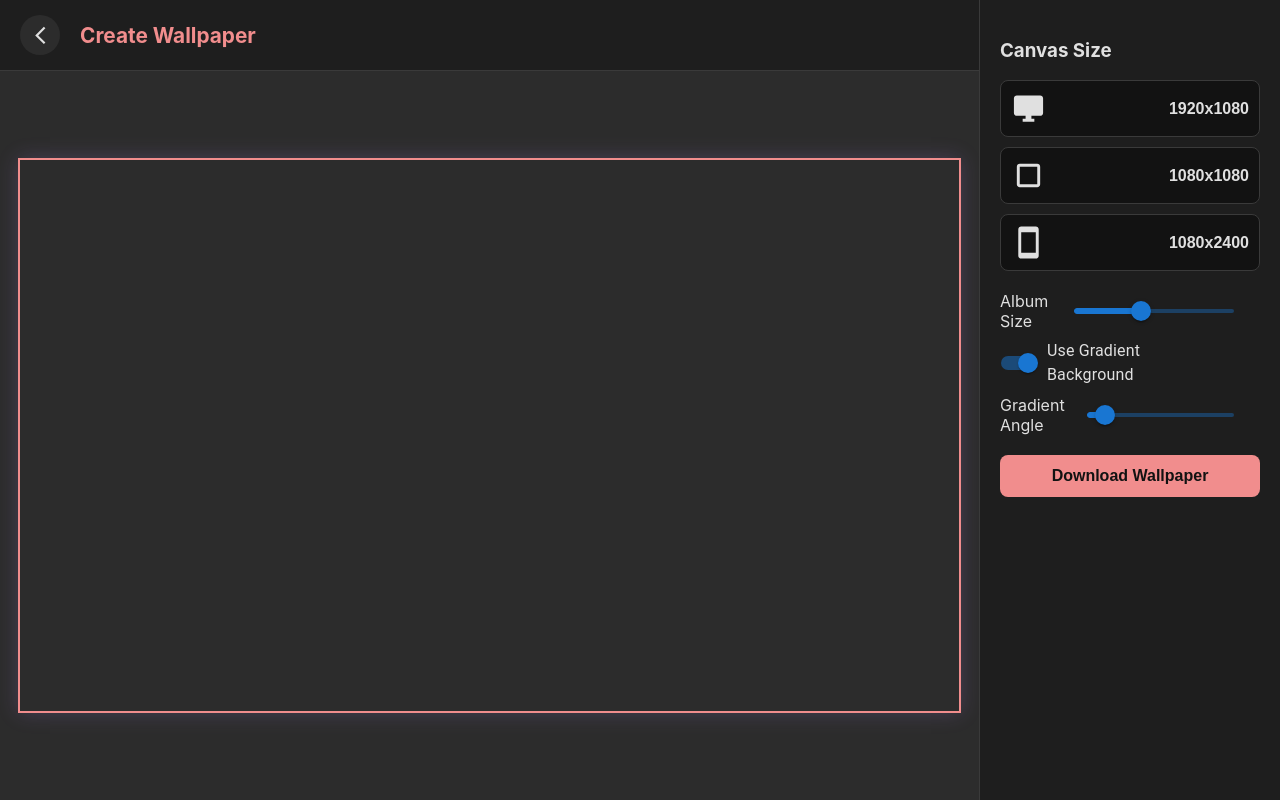
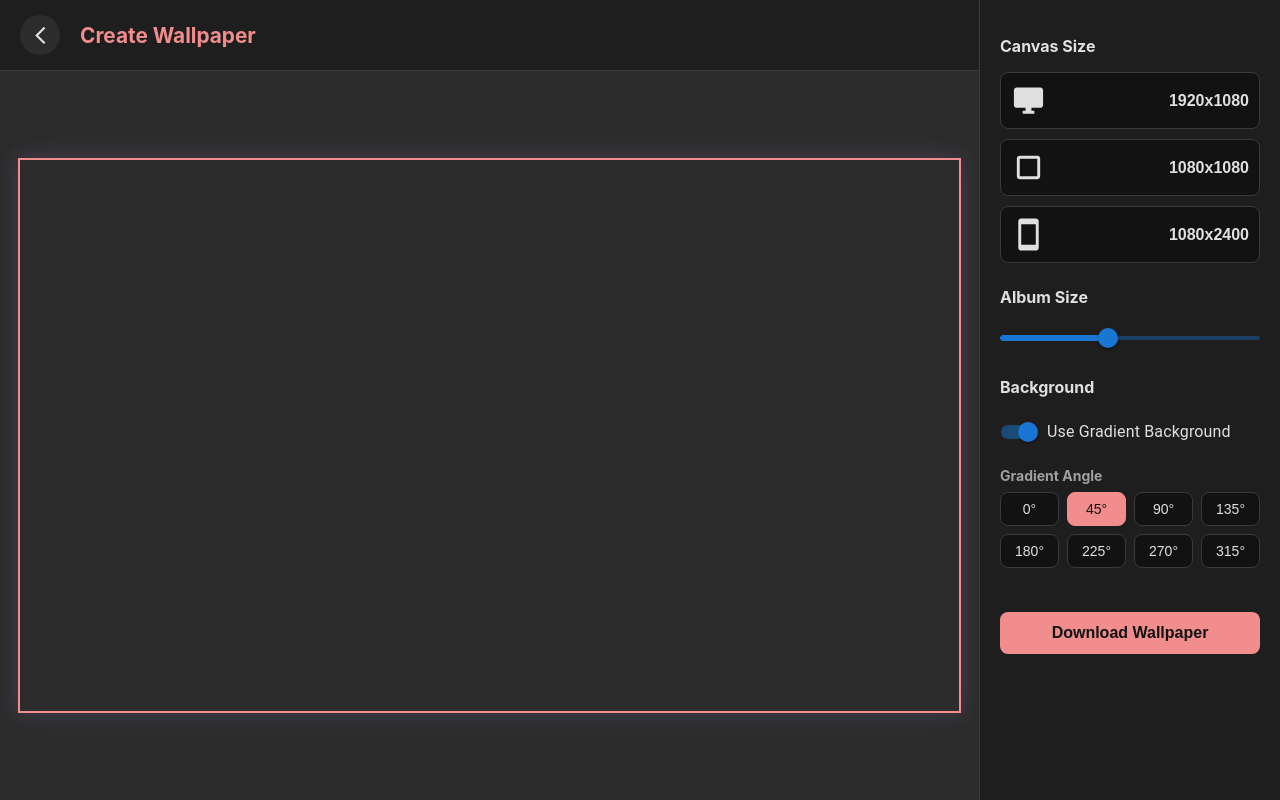
Before and after one commit to DhruvSinha2003/album-cover-wallpaper, a React (Create React App) app: page /create in a window 1280 px wide. Both pictures are taken after a click on the label "Use Gradient Background". Built offline with nearby package versions, Linux system fonts and the light colour scheme.

Commit message:
background colors

```diff
--- a/package.json
+++ b/package.json
@@ -16,6 +16,7 @@
     "https": "^1.0.0",
     "lodash": "^4.17.21",
     "react": "^18.3.1",
+    "react-colorful": "^5.6.1",
     "react-dom": "^18.3.1",
     "react-icons": "^5.3.0",
     "react-scripts": "5.0.1",
--- /dev/null
+++ b/src/BackgroundControls.js
@@ -0,0 +1,60 @@
+// BackgroundControls.js
+import React from "react";
+import { HexColorPicker } from "react-colorful";
+
+const BackgroundControls = ({
+  useGradient,
+  onGradientToggle,
+  gradientAngle,
+  onGradientAngleChange,
+  solidColor,
+  onSolidColorChange,
+}) => {
+  const angleOptions = [0, 45, 90, 135, 180, 225, 270, 315];
+
+  return (
+    <div className="background-controls">
+      <div className="control-section">
+        <h3>Background Type</h3>
+        <div className="toggle-buttons">
+          <button
+            className={!useGradient ? "active" : ""}
+            onClick={() => onGradientToggle(false)}
+          >
+            Solid Color
+          </button>
+          <button
+            className={useGradient ? "active" : ""}
+            onClick={() => onGradientToggle(true)}
+          >
+            Gradient
+          </button>
+        </div>
+      </div>
+
+      {useGradient ? (
+        <div className="control-section">
+          <h3>Gradient Angle</h3>
+          <div className="angle-buttons">
+            {angleOptions.map((angle) => (
+              <button
+                key={angle}
+                className={gradientAngle === angle ? "active" : ""}
+                onClick={() => onGradientAngleChange(angle)}
+              >
+                {angle}°
+              </button>
+            ))}
+          </div>
+        </div>
+      ) : (
+        <div className="control-section">
+          <h3>Background Color</h3>
+          <HexColorPicker color={solidColor} onChange={onSolidColorChange} />
+        </div>
+      )}
+    </div>
+  );
+};
+
+export default BackgroundControls;
--- a/src/Create.js
+++ b/src/Create.js
@@ -2,10 +2,13 @@ import React, { useCallback, useEffect, useRef, useState } from "react";
 import { IconContext } from "react-icons";
 import { MdArrowBackIosNew } from "react-icons/md";
 import { useLocation, useNavigate } from "react-router-dom";
+import BackgroundControls from "./BackgroundControls";
 import "./Create.css";
 import Sidebar from "./Sidebar";
+import { createGradient, extractDistinctColors } from "./gradientUtils";
 
 export default function Create() {
+  const [solidColor, setSolidColor] = useState("#f0f0f0");
   const location = useLocation();
   const { image } = location.state || {};
   const [canvasSize, setCanvasSize] = useState({ width: 1920, height: 1080 });
@@ -80,12 +83,18 @@ export default function Create() {
       ctx.clearRect(0, 0, canvas.width, canvas.height);
 
       if (useGradient) {
-        drawGradient();
+        const gradient = createGradient(
+          ctx,
+          canvas.width,
+          canvas.height,
+          dominantColors,
+          gradientAngle
+        );
+        ctx.fillStyle = gradient;
       } else {
-        // Fill with a neutral color when not using gradient
-        ctx.fillStyle = "#f0f0f0";
-        ctx.fillRect(0, 0, canvas.width, canvas.height);
+        ctx.fillStyle = solidColor;
       }
+      ctx.fillRect(0, 0, canvas.width, canvas.height);
 
       const scaleFactor = albumSize / 100;
       const newWidth = img.width * scaleFactor;
@@ -94,7 +103,7 @@ export default function Create() {
       const y = (canvas.height - newHeight) / 2;
       ctx.drawImage(img, x, y, newWidth, newHeight);
     }
-  }, [albumSize, useGradient, drawGradient]);
+  }, [albumSize, useGradient, gradientAngle, dominantColors, solidColor]);
 
   useEffect(() => {
     if (image) {
@@ -102,13 +111,24 @@ export default function Create() {
       img.crossOrigin = "anonymous";
       img.onload = () => {
         imageRef.current = img;
-        const colors = extractDominantColors(img);
+        const canvas = document.createElement("canvas");
+        canvas.width = img.width;
+        canvas.height = img.height;
+        const ctx = canvas.getContext("2d");
+        ctx.drawImage(img, 0, 0, img.width, img.height);
+        const imageData = ctx.getImageData(
+          0,
+          0,
+          canvas.width,
+          canvas.height
+        ).data;
+        const colors = extractDistinctColors(imageData);
         setDominantColors(colors);
         drawImage();
       };
       img.src = image;
     }
-  }, [image, drawImage, extractDominantColors]);
+  }, [image, drawImage]);
 
   const adjustCanvasSize = useCallback(() => {
     if (containerRef.current && canvasRef.current) {
@@ -207,6 +227,8 @@ export default function Create() {
           onGradientAngleChange={handleGradientAngleChange}
           useGradient={useGradient}
           gradientAngle={gradientAngle}
+          solidColor={solidColor}
+          onSolidColorChange={setSolidColor}
         />
       </div>
     </div>
--- a/src/Sidebar.css
+++ b/src/Sidebar.css
@@ -9,6 +9,108 @@
 
 .sidebar {
   padding: 20px;
+}
+
+.sidebar-section {
+  margin-bottom: 24px;
+}
+
+.sidebar h3 {
+  color: var(--text-primary);
+  margin-bottom: 16px;
+  font-size: 16px;
+  font-weight: bold;
+}
+
+.sidebar h4 {
+  color: var(--text-secondary);
+  margin: 16px 0 8px 0;
+  font-size: 14px;
+  font-weight: bold;
+}
+
+.canvas-size-buttons {
+  display: flex;
+  flex-direction: column;
+  gap: 10px;
+}
+
+.canvas-size-button {
+  display: flex;
+  align-items: center;
+  justify-content: space-between;
+  padding: 10px;
+  width: 100%;
+  background-color: var(--bg-primary);
+  border: 1px solid var(--border-color);
+  border-radius: 8px;
+  cursor: pointer;
+  transition: background-color 0.3s ease;
+  color: var(--text-primary);
+  font-size: 16px;
+  font-weight: bold;
+}
+
+.canvas-size-button:hover {
+  background-color: var(--bg-secondary);
+}
+
+.canvas-size-button span {
+  margin-left: 10px;
+}
+
+.sliders {
+  margin-top: 20px;
+  width: 90%;
+}
+
+.slider-container {
+  margin-bottom: 20px;
+}
+
+.slider-container label {
+  display: block;
+  margin-bottom: 8px;
+  color: var(--text-secondary);
+}
+
+.angle-buttons {
+  display: grid;
+  grid-template-columns: repeat(4, 1fr);
+  gap: 8px;
+  margin-top: 8px;
+}
+
+.angle-button {
+  padding: 8px;
+  background-color: var(--bg-primary);
+  border: 1px solid var(--border-color);
+  border-radius: 8px;
+  cursor: pointer;
+  color: var(--text-primary);
+  font-size: 14px;
+  transition: all 0.3s ease;
+}
+
+.angle-button:hover {
+  background-color: var(--bg-secondary);
+}
+
+.angle-button.active {
+  background-color: var(--accent-primary);
+  color: var(--bg-primary);
+  border-color: var(--accent-primary);
+}
+
+.color-picker-container {
+  margin-top: 16px;
+}
+
+.color-picker {
+  width: 100% !important;
+  margin-top: 8px;
+  border-radius: 8px;
+  overflow: hidden;
 }
 
 .download-button {
@@ -28,74 +130,3 @@
 .download-button:hover {
   background-color: var(--accent-secondary);
 }
-
-.sliders {
-  margin-top: 20px;
-  width: 90%;
-}
-
-.slider-container {
-  margin-bottom: 20px;
-}
-
-.slider-container label {
-  display: block;
-  margin-bottom: 8px;
-  color: var(--text-secondary);
-}
-
-.slider-container input[type="range"] {
-  width: 100%;
-  -webkit-appearance: none;
-  background: var(--bg-tertiary);
-  outline: none;
-  opacity: 0.7;
-  transition: opacity 0.2s;
-}
-
-.slider-container input[type="range"]:hover {
-  opacity: 1;
-}
-
-.slider-container input[type="range"]::-webkit-slider-thumb {
-  -webkit-appearance: none;
-  appearance: none;
-  width: 20px;
-  height: 20px;
-  background: var(--accent-primary);
-  cursor: pointer;
-  border-radius: 50%;
-}
-
-.slider-container input[type="range"]::-moz-range-thumb {
-  width: 20px;
-  height: 20px;
-  background: var(--accent-primary);
-  cursor: pointer;
-  border-radius: 50%;
-}
-
-.canvas-size-button {
-  display: flex;
-  align-items: center;
-  justify-content: space-between;
-  padding: 10px;
-  margin-top: 10px;
-  width: 100%;
-  background-color: var(--bg-primary);
-  border: 1px solid var(--border-color);
-  border-radius: 8px;
-  cursor: pointer;
-  transition: background-color 0.3s ease;
-  color: var(--text-primary);
-  font-size: 16px;
-  font-weight: bold;
-}
-
-.canvas-size-button:hover {
-  background-color: var(--bg-secondary);
-}
-
-.canvas-size-button span {
-  margin-left: 10px;
-}
--- a/src/Sidebar.js
+++ b/src/Sidebar.js
@@ -4,6 +4,7 @@ import SmartphoneIcon from "@mui/icons-material/Smartphone";
 import { FormControlLabel, Slider, Stack, Switch } from "@mui/material";
 import debounce from "lodash/debounce";
 import React, { useCallback, useState } from "react";
+import { HexColorPicker } from "react-colorful";
 import "./Sidebar.css";
 
 export default function Sidebar({
@@ -15,9 +16,11 @@ export default function Sidebar({
   onGradientAngleChange,
   useGradient,
   gradientAngle,
+  solidColor,
+  onSolidColorChange,
 }) {
   const [localAlbumSize, setLocalAlbumSize] = useState(albumSize);
-  const [localGradientAngle, setLocalGradientAngle] = useState(gradientAngle);
+  const angleOptions = [0, 45, 90, 135, 180, 225, 270, 315];
 
   const handleSizeChange = (width, height) => {
     onSizeChange({ width, height });
@@ -39,21 +42,11 @@ export default function Sidebar({
     onGradientToggle(event.target.checked);
   };
 
-  const debouncedGradientAngleChange = useCallback(
-    debounce((newValue) => {
-      onGradientAngleChange(newValue);
-    }, 100),
-    [onGradientAngleChange]
-  );
-
-  const handleGradientAngleChange = (event, newValue) => {
-    setLocalGradientAngle(newValue);
-    debouncedGradientAngleChange(newValue);
-  };
-
   return (
     <div className="sidebar">
+      <section className="sidebar-section">
         <h3>Canvas Size</h3>
+        <div className="canvas-size-buttons">
           <button
             className="canvas-size-button"
             onClick={() => handleSizeChange(1920, 1080)}
@@ -75,9 +68,12 @@ export default function Sidebar({
             <SmartphoneIcon fontSize="large" />
             <span>1080x2400</span>
           </button>
-      <div className="sliders">
+        </div>
+      </section>
+
+      <section className="sidebar-section">
+        <h3>Album Size</h3>
         <Stack spacing={2} direction="row" sx={{ alignItems: "center", mb: 1 }}>
-          <p>Album Size</p>
           <Slider
             aria-label="AlbumSize"
             value={localAlbumSize}
@@ -86,6 +82,10 @@ export default function Sidebar({
             max={170}
           />
         </Stack>
+      </section>
+
+      <section className="sidebar-section">
+        <h3>Background</h3>
         <FormControlLabel
           control={
             <Switch
@@ -96,23 +96,36 @@ export default function Sidebar({
           }
           label="Use Gradient Background"
         />
-        {useGradient && (
-          <Stack
-            spacing={2}
-            direction="row"
-            sx={{ alignItems: "center", mt: 1 }}
+
+        {useGradient ? (
+          <div className="gradient-controls">
+            <h4>Gradient Angle</h4>
+            <div className="angle-buttons">
+              {angleOptions.map((angle) => (
+                <button
+                  key={angle}
+                  className={`angle-button ${
+                    gradientAngle === angle ? "active" : ""
+                  }`}
+                  onClick={() => onGradientAngleChange(angle)}
                 >
-            <p>Gradient Angle</p>
-            <Slider
-              aria-label="GradientAngle"
-              value={localGradientAngle}
-              onChange={handleGradientAngleChange}
-              min={0}
-              max={360}
+                  {angle}°
+                </button>
+              ))}
+            </div>
+          </div>
+        ) : (
+          <div className="color-picker-container">
+            <h4>Background Color</h4>
+            <HexColorPicker
+              color={solidColor}
+              onChange={onSolidColorChange}
+              className="color-picker"
             />
-          </Stack>
+          </div>
         )}
-      </div>
+      </section>
+
       <button onClick={onDownload} className="download-button">
         Download Wallpaper
       </button>
```
Also changed, not shown: src/gradientUtils.js (+63 -0 lines), 1 other file (tests, documents, lock files or other folders). Lines whose indentation alone changed are shown as unchanged.
